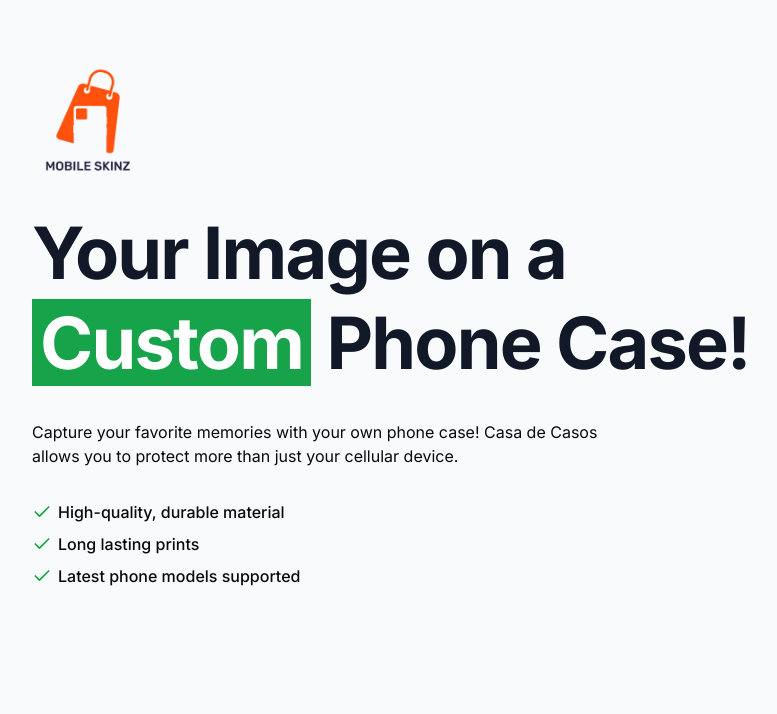
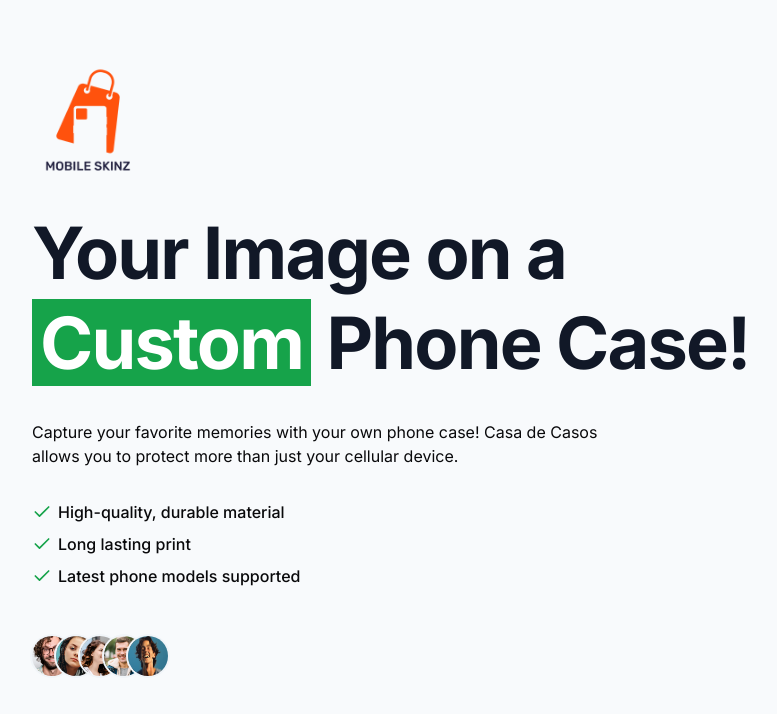
Before and after one commit to Casa-De-Casos/casa-de-casos, a Next.js app in the folder casa-de-casos/: page / in a window 1280 px wide. Shown: the top 714 px of the page, without its empty margins (48-825 px from the left). Built offline with nearby package versions, Linux system fonts and the light colour scheme.

Commit message:
user images added to home

```diff
--- a/casa-de-casos/src/app/page.tsx
+++ b/casa-de-casos/src/app/page.tsx
@@ -18,11 +18,9 @@ export default function Home() {
                 Phone Case!
               </h1>
               <p className="mt-8 tex-lg lg:pr-10 max-w-prose text-center lg:text-left text-balance md:text-wrap">
-                {" "}
                 Capture your favorite memories with your own phone case! Casa de
                 Casos allows you to protect more than just your cellular device.
               </p>
-
               <ul className="mt-8 space-y-2 text-left font-medium flex flex-col items-center sm:items-start">
                 <div className="space-y-2">
                   <li className="flex gap-1.5 items-center text-left">
@@ -31,7 +29,7 @@ export default function Home() {
                   </li>
                   <li className="flex gap-1.5 items-center text-left">
                     <Check className="h-5 w-5 shrink-0 text-green-600" />
-                    Long lasting prints
+                    Long lasting print
                   </li>
                   <li className="flex gap-1.5 items-center text-left">
                     <Check className="h-5 w-5 shrink-0 text-green-600" />
@@ -39,6 +37,35 @@ export default function Home() {
                   </li>
                 </div>
               </ul>
+              <div className="mt-12 flex flex-col sm:flex-row items-center sm:items-start gap-5">
+                <div className="flex -space-x-4">
+                  <img
+                    className="inline-block h-10 w-10 rounded-full ring-2 ring-slate-100"
+                    src="/users/user-1.png"
+                    alt="user image"
+                  />
+                  <img
+                    className="inline-block h-10 w-10 rounded-full ring-2 ring-slate-100"
+                    src="/users/user-2.png"
+                    alt="user image 2"
+                  />
+                  <img
+                    className="inline-block h-10 w-10 rounded-full ring-2 ring-slate-100"
+                    src="/users/user-3.png"
+                    alt="user image 3"
+                  />
+                  <img
+                    className="inline-block h-10 w-10 rounded-full ring-2 ring-slate-100"
+                    src="/users/user-4.jpg"
+                    alt="user image 4"
+                  />
+                  <img
+                    className="inline-block h-10 w-10 rounded-full ring-2 ring-slate-100"
+                    src="/users/user-5.jpg"
+                    alt="user image 5"
+                  />
+                </div>
+              </div>
             </div>
           </div>
         </MaxWidthWrapper>
```
